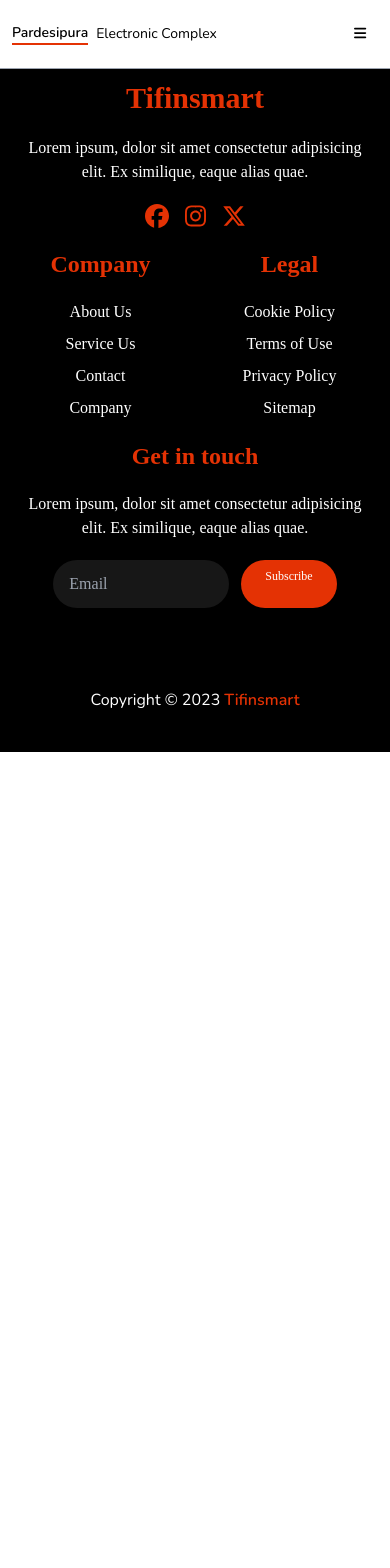
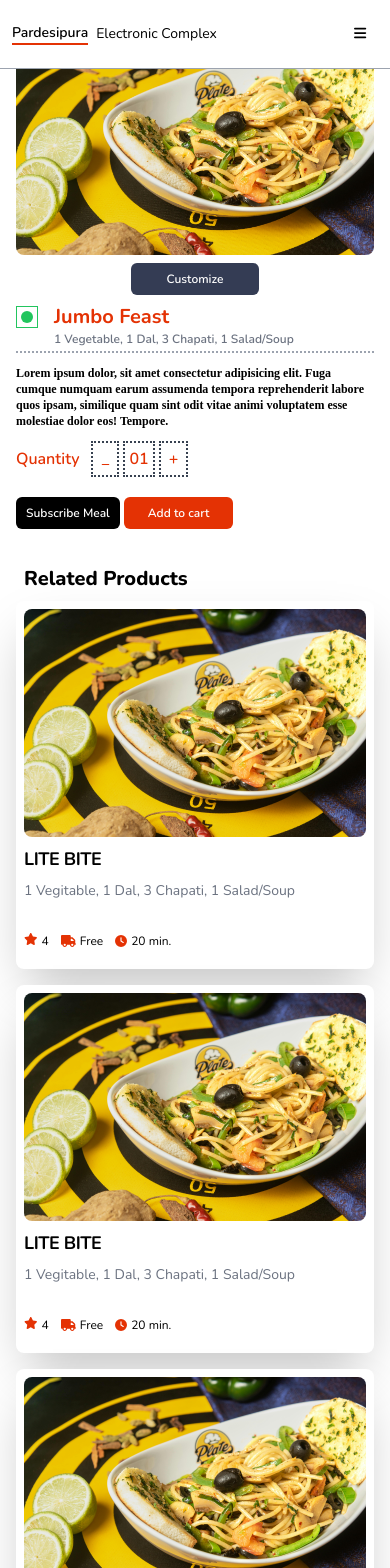
Before and after one commit to vinit-r/TiffinSmart-WebApp, a React (Vite) app: page /meal-plan/add-to-cart in a window 390 px wide. Shown: the top 1568 px of the page. Before the commit the page ends 844 px from the top, so only its background shows below. Built offline with nearby package versions, Linux system fonts and the light colour scheme; a web font is replaced by a local one.

Commit message:
added react-routing

```diff
--- a/src/App.jsx
+++ b/src/App.jsx
@@ -1,26 +1,43 @@
 import React from "react";
-import { BrowserRouter, Routes, Route } from "react-router-dom";
+import {
+  createBrowserRouter,
+  createRoutesFromElements,
+  Route,
+  RouterProvider,
+} from "react-router-dom";
 import "./App.css";
 import Home from "./controller/home";
-import Header from "./controller/header";
-import Footer from "./controller/footer";
 import MealPlan from "./controller/mealPlan";
 import AddToCart from "./controller/addToCart";
 import SubscribeMeal from "./controller/subscribeMeal";
+import { IndexLayout, MealLayout } from "./Layout";
+
+const Help = () => {
+  return (
+    <div className="h-screen w-full flex  justify-center items-center bg-gray-700">
+      <h1 className=" font-bold text-6xl">Help Page</h1>
+    </div>
+  );
+};
+
+const router = createBrowserRouter(
+  createRoutesFromElements(
+    <Route path="/" element={<IndexLayout />}>
+      <Route index element={<Home />} />
+      <Route path="meal-plan" element={<MealLayout />}>
+        <Route index element={<MealPlan />} />
+        <Route path="add-to-cart" element={<AddToCart />} />
+        <Route path="subscribe-meal" element={<SubscribeMeal />} />
+      </Route>
+      <Route path="help" element={<Help />} />
+    </Route>
+  )
+);
 
 function App() {
   return (
     <>
-      <BrowserRouter>
-        <Header />
-        <Routes>
-          <Route path="/" element={<Home />} />
-          <Route path="/meal-plan" element={<MealPlan />} />
-          <Route path="/add-to-cart" element={<AddToCart />} />
-          <Route path="/subscribe-meal" element={<SubscribeMeal />} />
-        </Routes>
-        <Footer />
-      </BrowserRouter>
+      <RouterProvider router={router}></RouterProvider>
     </>
   );
 }
--- /dev/null
+++ b/src/Layout/IndexLayout.jsx
@@ -0,0 +1,19 @@
+import Header from "../controller/header";
+import Footer from "../controller/footer";
+import { Outlet } from "react-router-dom";
+
+import React from "react";
+
+function IndexLayout() {
+  return (
+    <>
+      <div className="relative">
+        <Header />
+        <Outlet />
+        <Footer />
+      </div>
+    </>
+  );
+}
+
+export default IndexLayout;
--- /dev/null
+++ b/src/Layout/MealLayout.jsx
@@ -0,0 +1,12 @@
+import React from "react";
+import { Outlet } from "react-router-dom";
+
+function MealLayout() {
+  return (
+    <div className="">
+      <Outlet />
+    </div>
+  );
+}
+
+export default MealLayout;
--- /dev/null
+++ b/src/Layout/index.js
@@ -0,0 +1,4 @@
+import IndexLayout from "./IndexLayout";
+import MealLayout from "./MealLayout";
+
+export { IndexLayout, MealLayout }
--- a/src/controller/addToCart/index.jsx
+++ b/src/controller/addToCart/index.jsx
@@ -7,7 +7,7 @@ import FoodCard from "../foodCard";
 const AddToCart = () => {
   return (
     <>
-      <div className="w-full h-full ">
+      <div className="w-full h-full  ">
         <div className="w-full p-4 lg:p-20 flex flex-col sm:flex-row gap-2 sm:gap-10">
           <div className="w-full lg:w-1/2 flex flex-col items-center gap-2 sm:gap-5">
             <img src={`${FoodImg}`} alt="" className="w-full rounded-lg" />
--- a/src/controller/foodCard/index.jsx
+++ b/src/controller/foodCard/index.jsx
@@ -9,17 +9,17 @@ export default function FoodCard(props) {
   const { type } = props;
   return (
     <div>
-      <div class="max-w-sm bg-white rounded-lg shadow-2xl m-2">
+      <div className="max-w-sm bg-white rounded-lg shadow-2xl m-2">
         <a href="#">
-          <img class="p-2 rounded-2xl" src={`${Image}`} alt="" />
+          <img className="p-2 rounded-2xl" src={`${Image}`} alt="" />
         </a>
-        <div class="px-2">
+        <div className="px-2">
           <a href="#">
-            <h5 class="mb-2 text-lg sm:text-xl font-bold tracking-tight text-black">
+            <h5 className="mb-2 text-lg sm:text-xl font-bold tracking-tight text-black">
               LITE BITE
             </h5>
           </a>
-          <p class="mb-3 text-sm sm:font-normal text-gray-500 ">
+          <p className="mb-3 text-sm sm:font-normal text-gray-500 ">
             1 Vegitable, 1 Dal, 3 Chapati, 1 Salad/Soup
           </p>
           {type === "mealplan" && (
@@ -27,10 +27,12 @@ export default function FoodCard(props) {
               <Button
                 buttonName={"Subscribe Meal"}
                 classStyle={"!bg-black !text-xs !px-[10px]"}
+                to="subscribe-meal"
               />
               <Button
                 buttonName={"Add to cart"}
                 classStyle={"!text-xs !px-3"}
+                to="add-to-cart"
               />
             </div>
           )}
--- a/src/controller/footer/index.jsx
+++ b/src/controller/footer/index.jsx
@@ -10,16 +10,16 @@ import { Link } from "react-router-dom";
 import Button from "../../shared/button";
 
 const legalList = [
-  { name: "Cookie Policy", link: "" },
-  { name: "Terms of Use", link: "" },
-  { name: "Privacy Policy", ink: "" },
-  { name: "Sitemap", link: "" },
+  { name: "Cookie Policy", link: "", id: "01" },
+  { name: "Terms of Use", link: "", id: "02" },
+  { name: "Privacy Policy", ink: "", id: "03" },
+  { name: "Sitemap", link: "", id: "04" },
 ];
 const companyList = [
-  { name: "About Us", link: "" },
-  { name: "Service Us", link: "" },
-  { name: "Contact", link: "" },
-  { name: "Company", link: "" },
+  { name: "About Us", link: "", id: "01" },
+  { name: "Service Us", link: "", id: "02" },
+  { name: "Contact", link: "", id: "03" },
+  { name: "Company", link: "", id: "04" },
 ];
 
 const Footer = () => {
@@ -50,9 +50,9 @@ const Footer = () => {
               <div className="flex flex-col gap-2">
                 {companyList?.map((list) => {
                   return (
-                    <>
+                    <div key={list.id}>
                       <Link to={list?.link}>{list?.name}</Link>
-                    </>
+                    </div>
                   );
                 })}
               </div>
@@ -65,9 +65,9 @@ const Footer = () => {
               <div className="flex flex-col gap-2">
                 {legalList?.map((items) => {
                   return (
-                    <>
+                    <div key={items.id}>
                       <Link to={items?.link}>{items?.name}</Link>
-                    </>
+                    </div>
                   );
                 })}
               </div>
--- a/src/controller/header/index.jsx
+++ b/src/controller/header/index.jsx
@@ -13,16 +13,19 @@ import {
 
 const navItem = [
   {
+    id: "01",
     name: "Help",
     icon: faHireAHelper,
-    link: "",
+    link: "help",
   },
   {
+    id: "02",
     name: "Cart",
     icon: faCartShopping,
     link: "",
   },
   {
+    id: "03",
     name: "Sign In",
     icon: faArrowRightToBracket,
     link: "",
@@ -60,7 +63,7 @@ const Header = () => {
 
   return (
     <>
-      <div className="z-10 fixed w-full md:text-lg text-sm font-semibold border-b-[1px] border-gray-400 bg-white">
+      <div className="fixed top-0 w-full md:text-lg text-sm font-semibold border-b-[1px] border-gray-400 bg-white">
         <div className="w-full flex lg:flex-row flex-col justify-between sm:gap-5 lg:gap-0">
           {/* left */}
 
@@ -139,7 +142,7 @@ const Header = () => {
             </div>
             {navItem?.map((items) => {
               return (
-                <>
+                <div key={items.id}>
                   <Link
                     className="flex flex-row items-center gap-3 p-3 lg:p-0 mb-0 sm:mb-3 lg:mb-0"
                     to={items?.link}
@@ -148,7 +151,7 @@ const Header = () => {
                     <FontAwesomeIcon icon={items?.icon} />
                     <p>{items?.name}</p>
                   </Link>
-                </>
+                </div>
               );
             })}
           </div>
--- a/src/controller/mealPlan/index.jsx
+++ b/src/controller/mealPlan/index.jsx
@@ -35,7 +35,7 @@ const mealPlanBannerContent = (
 const MealPlan = () => {
   return (
     <>
-      <div className="w-full h-full">
+      <div className="w-full  h-full">
         <Banner BannerImg={MealPlanImg} content={mealPlanBannerContent} />
 
         <div className="flex flex-col py-10 sm:py-14 px-3 sm:px-0 w-full justify-center items-center bg-white text-black">
--- a/src/controller/subscribeMeal/index.jsx
+++ b/src/controller/subscribeMeal/index.jsx
@@ -11,7 +11,7 @@ import {
 const SubscribeMeal = () => {
   return (
     <>
-      <div className="h-full w-full">
+      <div className="h-full mt-[90px] w-full">
         <div></div>
         <div>
           <p>Payment Method</p>
--- a/src/shared/button/index.jsx
+++ b/src/shared/button/index.jsx
@@ -1,21 +1,23 @@
 import React from "react";
 import { FontAwesomeIcon } from "@fortawesome/react-fontawesome";
+import { Link } from "react-router-dom";
 // import { faXTwitter } from "@fortawesome/free-brands-svg-icons";
 
 const Button = (props) => {
-  const { buttonName, classStyle, icon, handleClick, iconStyle } = props;
+  const { buttonName, classStyle, icon, handleClick, to, iconStyle } = props;
   return (
     <>
       <div
         className={`bg-theme-color text-xs sm:text-base py-2 !px-6 sm:px-4 rounded-md inline-block font-semibold text-white ${classStyle}`}
-        onClick={handleClick}
+        // onClick={handleClick}
       >
         {icon ? (
           <FontAwesomeIcon className={`pr-2 ${iconStyle}`} icon={icon} />
         ) : (
           ""
         )}
-        <button>{buttonName}</button>
+        <Link to={to}>{buttonName}</Link>
+        {/* <button onClick={handleClick}>{buttonName}</button> */}
       </div>
     </>
   );
--- a/src/shared/card/index.jsx
+++ b/src/shared/card/index.jsx
@@ -4,13 +4,17 @@ import cardIcon from "../../assets/image/coffie.png";
 const Card = () => {
   return (
     <>
-      <div class="text-center flex flex-col items-center max-w-sm rounded-3xl gap-5 overflow-hidden shadow-lg bg-white font-footer_font py-20">
-        <img class="w-16 h-16 rounded-full" src={`${cardIcon}`} alt="Icon" />
-        <div class="px-6 py-4">
-          <div class="font-extrabold text-xl mb-2 text-theme-color">
+      <div className="text-center flex flex-col items-center max-w-sm rounded-3xl gap-5 overflow-hidden shadow-lg bg-white font-footer_font py-20">
+        <img
+          className="w-16 h-16 rounded-full"
+          src={`${cardIcon}`}
+          alt="Icon"
+        />
+        <div className="px-6 py-4">
+          <div className="font-extrabold text-xl mb-2 text-theme-color">
             Easy To Order
           </div>
-          <p class="text-black text-base font-semibold">
+          <p className="text-black text-base font-semibold">
             But I must explain to you how all this mistaken idea of denouncing
             pleaser and praising pain was born.
           </p>
```
Also changed, not shown: 1 other file (tests, documents, lock files or other folders).
